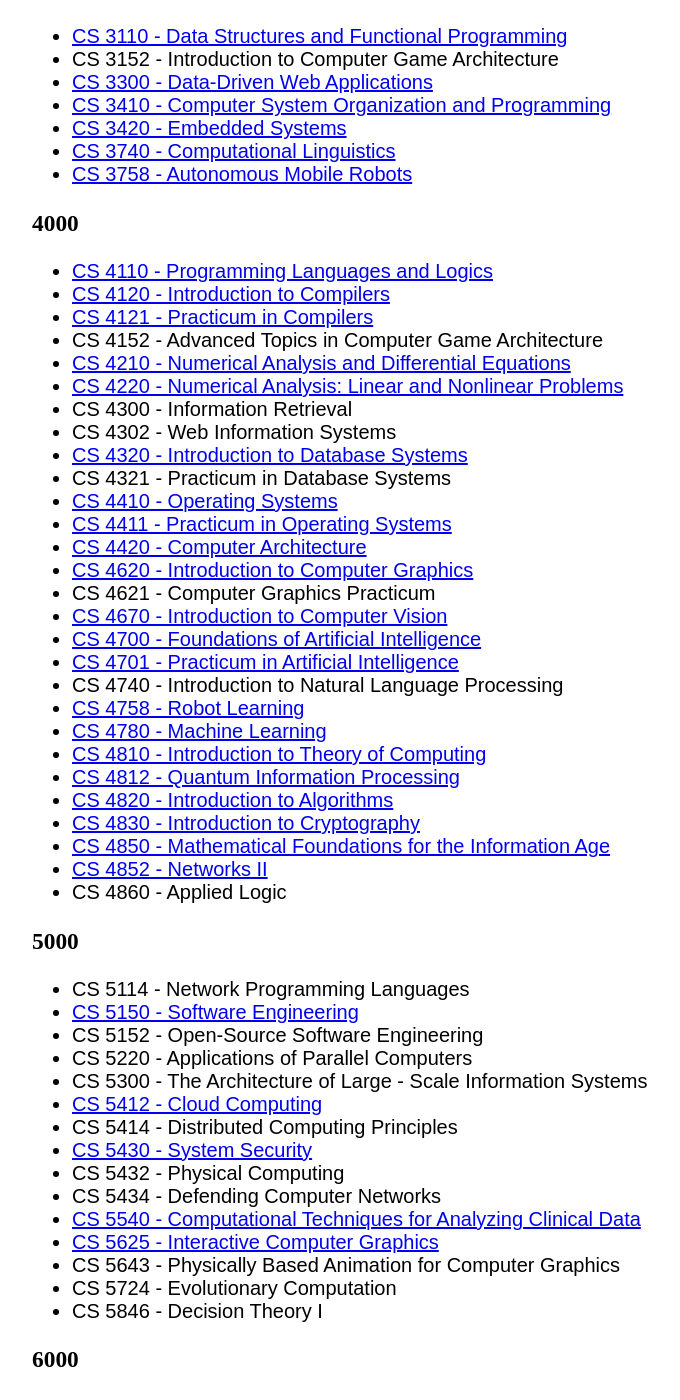
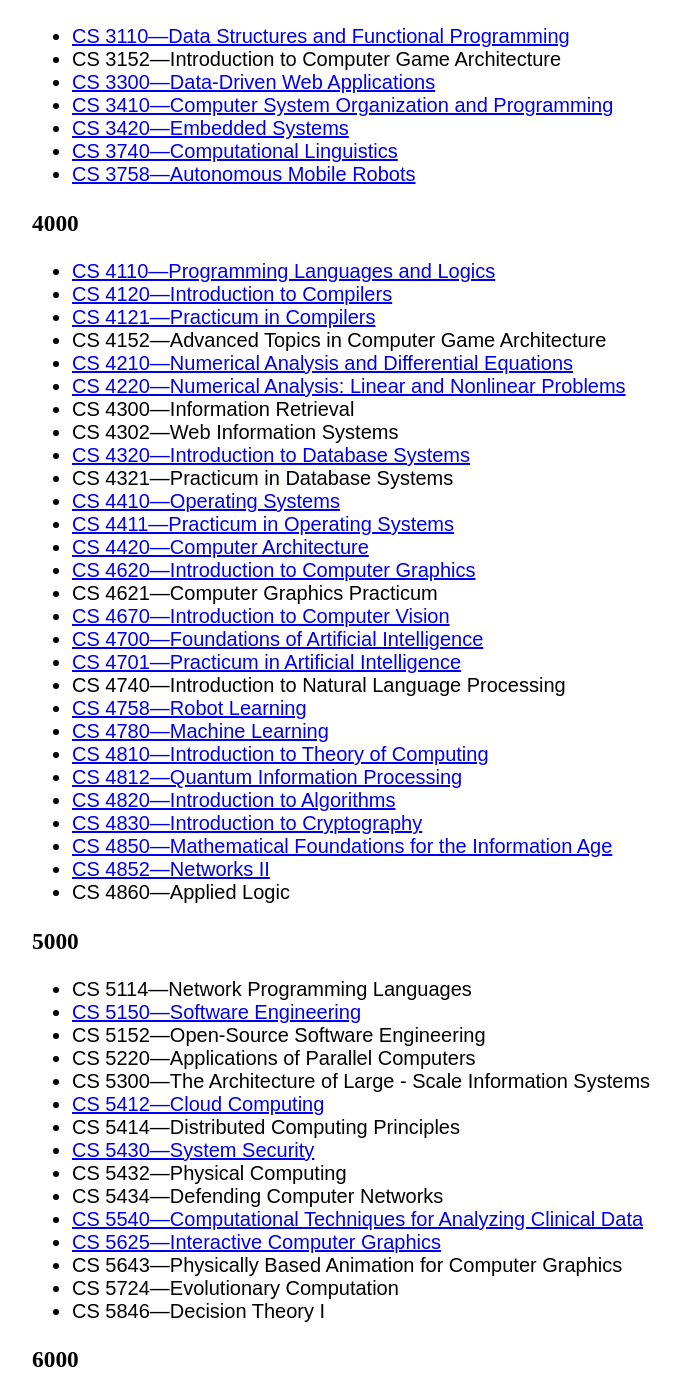
Before and after one commit to CornellCSWiki/CornellCSWiki, a Jekyll site: the page built from index.md, in a window 1280 px wide and 1400 px high, scrolled down 2097 px. Shown: the whole window, without its empty margins (108-788 px from the left). Built offline with Jekyll 4.4.1, drawn with Linux system fonts in a browser that asks for light colours; some of the changed text lies outside the part shown.

Commit message:
Use em dashes on homepage

```diff
--- a/index.md
+++ b/index.md
@@ -37,110 +37,110 @@ Want to add your thoughts? See a class that needs info? [Contribute to this wiki
 - [What do I take next?](#)
 
 ### 1000
- - [CS 1110 - Introduction to Computing Using Python]({{ site.baseurl }}/classes/CS1110)
- - [CS 1112 - Introduction to Computing Using MATLAB]({{ site.baseurl }}/classes/CS1112)
- - [CS 1114 - Introduction to Computing Using MATLAB and Robotics]({{ site.baseurl }}/classes/CS1114)
- - [CS 1115 - Introduction to Computational Science and Engineering Using MATLAB Graphical User Iterfaces]({{ site.baseurl }}/classes/CS1115)
- - [CS 1132 - Transition to MATLAB]({{ site.baseurl }}/classes/CS1132)
- - [CS 1133 - Transition to Python]({{ site.baseurl }}/classes/CS1133)
- - CS 1300 - Introductory Design and Programming for the Web
- - [CS 1610 - Computing in the Arts]({{ site.baseurl }}/classes/CS1610)
- - CS 1620 - Visual Imaging in the Electronic Age
- - [CS 1710 - Introduction to Cognitive Science]({{ site.baseurl }}/classes/CS1710)
- - [CS 1810 - Topics in the Analysis and Transmission of Knowledge and Information]({{ site.baseurl }}/classes/CS1810)
- - CS 1830 - Voting: Does Democracy Have a Voice?
+ - [CS 1110—Introduction to Computing Using Python]({{ site.baseurl }}/classes/CS1110)
+ - [CS 1112—Introduction to Computing Using MATLAB]({{ site.baseurl }}/classes/CS1112)
+ - [CS 1114—Introduction to Computing Using MATLAB and Robotics]({{ site.baseurl }}/classes/CS1114)
+ - [CS 1115—Introduction to Computational Science and Engineering Using MATLAB Graphical User Iterfaces]({{ site.baseurl }}/classes/CS1115)
+ - [CS 1132—Transition to MATLAB]({{ site.baseurl }}/classes/CS1132)
+ - [CS 1133—Transition to Python]({{ site.baseurl }}/classes/CS1133)
+ - CS 1300—Introductory Design and Programming for the Web
+ - [CS 1610—Computing in the Arts]({{ site.baseurl }}/classes/CS1610)
+ - CS 1620—Visual Imaging in the Electronic Age
+ - [CS 1710—Introduction to Cognitive Science]({{ site.baseurl }}/classes/CS1710)
+ - [CS 1810—Topics in the Analysis and Transmission of Knowledge and Information]({{ site.baseurl }}/classes/CS1810)
+ - CS 1830—Voting: Does Democracy Have a Voice?
 
 ### 2000
- - [CS 2022 - Introduction to C]({{ site.baseurl }}/classes/CS2022)
- - [CS 2024 - C++ Programming]({{ site.baseurl }}/classes/CS2024)
- - [CS 2026 - Introduction to C Sharp]({{ site.baseurl }}/classes/CS2026)
- - [CS 2042 - UNIX Tools]({{ site.baseurl }}/classes/CS2042)
- - [CS 2043 - UNIX Tools and Scripting]({{ site.baseurl }}/classes/CS2043)
- - [CS 2044 - Advanced UNIX Programming and Tools]({{ site.baseurl }}/classes/CS2044)
- - CS 2048 - Introduction to iPhone App Development
- - [CS 2110 - Object-Oriented Programming and Data Structures]({{ site.baseurl }}/classes/CS2110)
- - [CS 2111 - Java Practicum]({{ site.baseurl }}/classes/CS2111)
- - [CS 2112 - Object-Oriented Programming and Data Structures - Honors]({{ site.baseurl }}/classes/CS2112)
- - [CS 2300 - Intermediate Design and Programming for the Web]({{ site.baseurl }}/classes/CS2300)
- - [CS 2800 - Discrete Structures]({{ site.baseurl }}/classes/CS2800)
- - [CS 2850 - Networks]({{ site.baseurl }}/classes/CS2850)
+ - [CS 2022—Introduction to C]({{ site.baseurl }}/classes/CS2022)
+ - [CS 2024—C++ Programming]({{ site.baseurl }}/classes/CS2024)
+ - [CS 2026—Introduction to C Sharp]({{ site.baseurl }}/classes/CS2026)
+ - [CS 2042—UNIX Tools]({{ site.baseurl }}/classes/CS2042)
+ - [CS 2043—UNIX Tools and Scripting]({{ site.baseurl }}/classes/CS2043)
+ - [CS 2044—Advanced UNIX Programming and Tools]({{ site.baseurl }}/classes/CS2044)
+ - CS 2048—Introduction to iPhone App Development
+ - [CS 2110—Object-Oriented Programming and Data Structures]({{ site.baseurl }}/classes/CS2110)
+ - [CS 2111—Java Practicum]({{ site.baseurl }}/classes/CS2111)
+ - [CS 2112—Object-Oriented Programming and Data Structures - Honors]({{ site.baseurl }}/classes/CS2112)
+ - [CS 2300—Intermediate Design and Programming for the Web]({{ site.baseurl }}/classes/CS2300)
+ - [CS 2800—Discrete Structures]({{ site.baseurl }}/classes/CS2800)
+ - [CS 2850—Networks]({{ site.baseurl }}/classes/CS2850)
 
 ### 3000
- - [CS 3110 - Data Structures and Functional Programming]({{ site.baseurl }}/classes/CS3110)
- - CS 3152 - Introduction to Computer Game Architecture
- - [CS 3300 - Data-Driven Web Applications]({{ site.baseurl }}/classes/CS3300)
- - [CS 3410 - Computer System Organization and Programming]({{ site.baseurl }}/classes/CS3410)
- - [CS 3420 - Embedded Systems]({{ site.baseurl }}/classes/CS3420)
- - [CS 3740 - Computational Linguistics]({{ site.baseurl }}/classes/CS3740)
- - [CS 3758 - Autonomous Mobile Robots]({{ site.baseurl }}/classes/CS3758)
+ - [CS 3110—Data Structures and Functional Programming]({{ site.baseurl }}/classes/CS3110)
+ - CS 3152—Introduction to Computer Game Architecture
+ - [CS 3300—Data-Driven Web Applications]({{ site.baseurl }}/classes/CS3300)
+ - [CS 3410—Computer System Organization and Programming]({{ site.baseurl }}/classes/CS3410)
+ - [CS 3420—Embedded Systems]({{ site.baseurl }}/classes/CS3420)
+ - [CS 3740—Computational Linguistics]({{ site.baseurl }}/classes/CS3740)
+ - [CS 3758—Autonomous Mobile Robots]({{ site.baseurl }}/classes/CS3758)
 
 ### 4000
- - [CS 4110 - Programming Languages and Logics]({{ site.baseurl }}/classes/CS4110)
- - [CS 4120 - Introduction to Compilers]({{ site.baseurl }}/classes/CS4120)
- - [CS 4121 - Practicum in Compilers]({{ site.baseurl }}/classes/CS4121)
- - CS 4152 - Advanced Topics in Computer Game Architecture
- - [CS 4210 - Numerical Analysis and Differential Equations]({{ site.baseurl }}/classes/CS4210)
- - [CS 4220 - Numerical Analysis: Linear and Nonlinear Problems]({{ site.baseurl }}/classes/CS4220)
- - CS 4300 - Information Retrieval
- - CS 4302 - Web Information Systems
- - [CS 4320 - Introduction to Database Systems]({{ site.baseurl }}/classes/CS4320)
- - CS 4321 - Practicum in Database Systems
- - [CS 4410 - Operating Systems]({{ site.baseurl }}/classes/CS4410)
- - [CS 4411 - Practicum in Operating Systems]({{ site.baseurl }}/classes/CS4411)
- - [CS 4420 - Computer Architecture]({{ site.baseurl }}/classes/CS4420)
- - [CS 4620 - Introduction to Computer Graphics]({{ site.baseurl }}/classes/CS4620)
- - CS 4621 - Computer Graphics Practicum
- - [CS 4670 - Introduction to Computer Vision]({{ site.baseurl }}/classes/CS4670)
- - [CS 4700 - Foundations of Artificial Intelligence]({{ site.baseurl }}/classes/CS4700)
- - [CS 4701 - Practicum in Artificial Intelligence]({{ site.baseurl }}/classes/CS4701)
- - CS 4740 - Introduction to Natural Language Processing
- - [CS 4758 - Robot Learning]({{ site.baseurl }}/classes/CS4758)
- - [CS 4780 - Machine Learning]({{ site.baseurl }}/classes/CS4780)
- - [CS 4810 - Introduction to Theory of Computing]({{ site.baseurl }}/classes/CS4810)
- - [CS 4812 - Quantum Information Processing]({{ site.baseurl }}/classes/CS4812)
- - [CS 4820 - Introduction to Algorithms]({{ site.baseurl }}/classes/CS4820)
- - [CS 4830 - Introduction to Cryptography]({{ site.baseurl }}/classes/CS4830)
- - [CS 4850 - Mathematical Foundations for the Information Age]({{ site.baseurl }}/classes/CS4850)
- - [CS 4852 - Networks II]({{ site.baseurl }}/classes/CS4852)
- - CS 4860 - Applied Logic
+ - [CS 4110—Programming Languages and Logics]({{ site.baseurl }}/classes/CS4110)
+ - [CS 4120—Introduction to Compilers]({{ site.baseurl }}/classes/CS4120)
+ - [CS 4121—Practicum in Compilers]({{ site.baseurl }}/classes/CS4121)
+ - CS 4152—Advanced Topics in Computer Game Architecture
+ - [CS 4210—Numerical Analysis and Differential Equations]({{ site.baseurl }}/classes/CS4210)
+ - [CS 4220—Numerical Analysis: Linear and Nonlinear Problems]({{ site.baseurl }}/classes/CS4220)
+ - CS 4300—Information Retrieval
+ - CS 4302—Web Information Systems
+ - [CS 4320—Introduction to Database Systems]({{ site.baseurl }}/classes/CS4320)
+ - CS 4321—Practicum in Database Systems
+ - [CS 4410—Operating Systems]({{ site.baseurl }}/classes/CS4410)
+ - [CS 4411—Practicum in Operating Systems]({{ site.baseurl }}/classes/CS4411)
+ - [CS 4420—Computer Architecture]({{ site.baseurl }}/classes/CS4420)
+ - [CS 4620—Introduction to Computer Graphics]({{ site.baseurl }}/classes/CS4620)
+ - CS 4621—Computer Graphics Practicum
+ - [CS 4670—Introduction to Computer Vision]({{ site.baseurl }}/classes/CS4670)
+ - [CS 4700—Foundations of Artificial Intelligence]({{ site.baseurl }}/classes/CS4700)
+ - [CS 4701—Practicum in Artificial Intelligence]({{ site.baseurl }}/classes/CS4701)
+ - CS 4740—Introduction to Natural Language Processing
+ - [CS 4758—Robot Learning]({{ site.baseurl }}/classes/CS4758)
+ - [CS 4780—Machine Learning]({{ site.baseurl }}/classes/CS4780)
+ - [CS 4810—Introduction to Theory of Computing]({{ site.baseurl }}/classes/CS4810)
+ - [CS 4812—Quantum Information Processing]({{ site.baseurl }}/classes/CS4812)
+ - [CS 4820—Introduction to Algorithms]({{ site.baseurl }}/classes/CS4820)
+ - [CS 4830—Introduction to Cryptography]({{ site.baseurl }}/classes/CS4830)
+ - [CS 4850—Mathematical Foundations for the Information Age]({{ site.baseurl }}/classes/CS4850)
+ - [CS 4852—Networks II]({{ site.baseurl }}/classes/CS4852)
+ - CS 4860—Applied Logic
 
 ### 5000
- - CS 5114 - Network Programming Languages
- - [CS 5150 - Software Engineering]({{ site.baseurl }}/classes/CS5150)
- - CS 5152 - Open-Source Software Engineering
- - CS 5220 - Applications of Parallel Computers
- - CS 5300 - The Architecture of Large - Scale Information Systems
- - [CS 5412 - Cloud Computing]({{ site.baseurl }}/classes/CS5412)
- - CS 5414 - Distributed Computing Principles
- - [CS 5430 - System Security]({{ site.baseurl }}/classes/CS5430)
- - CS 5432 - Physical Computing
- - CS 5434 - Defending Computer Networks
- - [CS 5540 - Computational Techniques for Analyzing Clinical Data]({{ site.baseurl }}/classes/CS5540)
- - [CS 5625 - Interactive Computer Graphics]({{ site.baseurl }}/classes/CS5625)
- - CS 5643 - Physically Based Animation for Computer Graphics
- - CS 5724 - Evolutionary Computation
- - CS 5846 - Decision Theory I
+ - CS 5114—Network Programming Languages
+ - [CS 5150—Software Engineering]({{ site.baseurl }}/classes/CS5150)
+ - CS 5152—Open-Source Software Engineering
+ - CS 5220—Applications of Parallel Computers
+ - CS 5300—The Architecture of Large - Scale Information Systems
+ - [CS 5412—Cloud Computing]({{ site.baseurl }}/classes/CS5412)
+ - CS 5414—Distributed Computing Principles
+ - [CS 5430—System Security]({{ site.baseurl }}/classes/CS5430)
+ - CS 5432—Physical Computing
+ - CS 5434—Defending Computer Networks
+ - [CS 5540—Computational Techniques for Analyzing Clinical Data]({{ site.baseurl }}/classes/CS5540)
+ - [CS 5625—Interactive Computer Graphics]({{ site.baseurl }}/classes/CS5625)
+ - CS 5643—Physically Based Animation for Computer Graphics
+ - CS 5724—Evolutionary Computation
+ - CS 5846—Decision Theory I
 
 ### 6000
- - [CS 6110 - Advanced Programming Languages]({{ site.baseurl }}/classes/CS6110)
- - CS 6114 - Network Programming Languages
- - CS 6117 - Category Theory for Computer Scientists
- - CS 6210 - Matrix Computations
- - CS 6320 - Advanced Database Systems
- - CS 6410 - Advanced Systems
- - CS 6452 - Datacenter and Network Services
- - CS 6630 - Realistic Image Synthesis
- - CS 6640 - Computational Photography
- - CS 6650 - Computational Motion
- - CS 6700 - Advanced Artificial Intelligence
- - CS 6766 - Reasoning about Uncertainty
- - CS 6780 - Advanced Machine Learning
- - CS 6810 - Theory of Computing
- - [CS 6820 - Analysis of Algorithms]({{ site.baseurl }}/classes/CS6820)
- - [CS 6825 - The Science Base for the Information Age]({{ site.baseurl }}/classes/CS6825)
- - CS 6830 - Cryptography
- - [CS 6840 - Algorithmic Game Theory]({{ site.baseurl }}/classes/CS6840)
- - [CS 6850 - The Structure of Information Networks]({{ site.baseurl }}/classes/CS6850)
+ - [CS 6110—Advanced Programming Languages]({{ site.baseurl }}/classes/CS6110)
+ - CS 6114—Network Programming Languages
+ - CS 6117—Category Theory for Computer Scientists
+ - CS 6210—Matrix Computations
+ - CS 6320—Advanced Database Systems
+ - CS 6410—Advanced Systems
+ - CS 6452—Datacenter and Network Services
+ - CS 6630—Realistic Image Synthesis
+ - CS 6640—Computational Photography
+ - CS 6650—Computational Motion
+ - CS 6700—Advanced Artificial Intelligence
+ - CS 6766—Reasoning about Uncertainty
+ - CS 6780—Advanced Machine Learning
+ - CS 6810—Theory of Computing
+ - [CS 6820—Analysis of Algorithms]({{ site.baseurl }}/classes/CS6820)
+ - [CS 6825—The Science Base for the Information Age]({{ site.baseurl }}/classes/CS6825)
+ - CS 6830—Cryptography
+ - [CS 6840—Algorithmic Game Theory]({{ site.baseurl }}/classes/CS6840)
+ - [CS 6850—The Structure of Information Networks]({{ site.baseurl }}/classes/CS6850)
 
 ## CS-Related Classes
 
```
